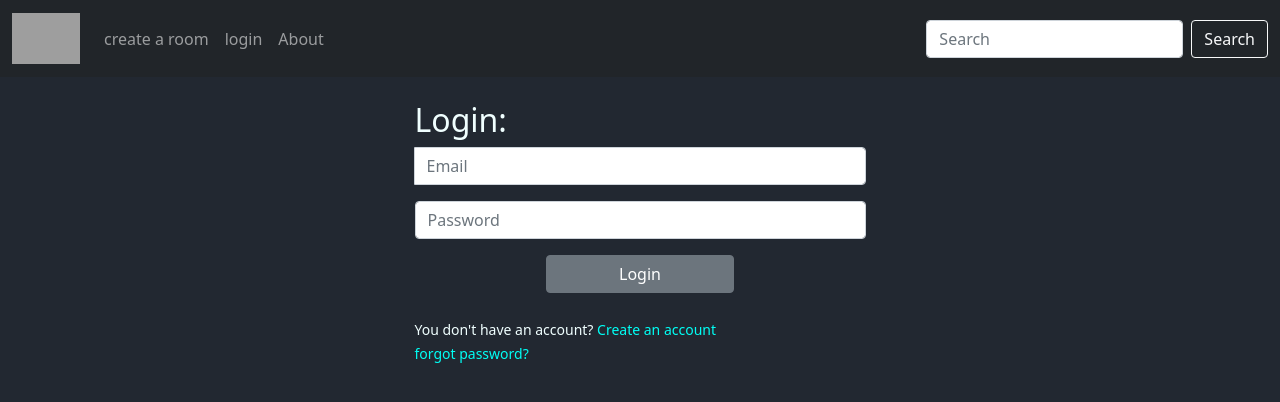
After one commit to houshmand-2005/django4, a Django app: page /login/ in a window 1280 px wide. The commit adds this page. Shown: the top 402 px of the page. Run offline with Django 4.2, Linux system fonts and the light colour scheme; some libraries are stand-ins or nearby versions; grey boxes are pictures that could not be loaded.

Commit message:
add template by bootstrap and login page and command and somthing like this :)

```diff
--- a/houshmand/base/templates/base/delete_room.html
+++ b/houshmand/base/templates/base/delete_room.html
@@ -1,6 +1,6 @@
 {% extends 'main.html' %}
 {% block content %}
-<form method="post" action="">{% csrf_token %}
+<form method="post" action="" style="color:azure">{% csrf_token %}
     <p>Are you sure you want to delete "{{obj}}"?</p>
     <a href="{{request.META.HTTP_REFERER}}">Go back</a>
     <input type="submit" value="cofirm">
--- /dev/null
+++ b/houshmand/base/templates/base/login_register.html
@@ -0,0 +1,33 @@
+{% extends 'main.html' %}
+{% block content %}
+<body">
+
+
+<div class="container">
+  <div class="row">
+    <div class="col">
+    </div>
+    <div class="col-5">
+      <h2 style="color:azure">Login:</h2>
+      <form method="POST" action="">
+      <div class="input-group mb-3">
+        {% csrf_token %}
+  <input type="text"  class="form-control" placeholder="Email" aria-label="Email" name="username"></div>
+  <div class="input-group mb-3">
+<input type="password" name="password" class="form-control" placeholder="Password" aria-label="Password"></div>
+<div class="vstack gap-2 col-md-5 mx-auto">
+  <button type="submit" value="Login" class="btn btn-secondary">Login</button>
+  </div>
+</form>
+  <br>
+  <div style="color:azure">
+  <small>You don't have an account? <span style="color:#00FFF5"><a href=""> Create an account</a></small><br></span>
+  <span style="color:#00FFF5"><a href=""><small>
+  forgot password?</small></a></div></span>
+
+    </div>
+    <div class="col">
+    </div>
+  </div>
+</body>
+{% endblock content %}
--- a/houshmand/base/templates/base/room.html
+++ b/houshmand/base/templates/base/room.html
@@ -1,4 +1,5 @@
 {% extends 'main.html' %}
 {% block content%}
-<center><h1>{{room.name}}</h1></center>
+<div style="color:azure">
+<center><h1>{{room.name}}</h1></center></div>
 {% endblock content %}
--- a/houshmand/base/templates/base/room_form.html
+++ b/houshmand/base/templates/base/room_form.html
@@ -1,6 +1,6 @@
 {% extends 'main.html' %}
 {% block content %}
-<div>
+<div style="color:azure">
     <form method="post" action="">
         {% csrf_token %}
         {{form.as_p}}
--- a/houshmand/base/urls.py
+++ b/houshmand/base/urls.py
@@ -2,6 +2,7 @@ from django.urls import path
 from . import views
 urlpatterns = [
     path('',views.home,name='home'),
+    path('login/',views.loginPage,name='login'),
     path('room/<str:pk>/',views.room,name='room'),
     path('create-room/',views.createroom,name='create-room'),
     path('update-room/<str:pk>/',views.updateRoom,name='update-room'),
--- a/houshmand/base/views.py
+++ b/houshmand/base/views.py
@@ -1,7 +1,13 @@
-import re
+from telnetlib import AUTHENTICATION
+from unicodedata import name
+from django.contrib import messages
 from django.shortcuts import render ,redirect
-from .models import Room
+from django.db.models import Q
+from .models import Room , topic
 from .forms import RoomForm
+from django.contrib.auth.models import User
+from django.contrib.auth import authenticate,login,logout
+
 
 # from django.http import HttpResponse
 # Create your views here.
@@ -10,11 +16,41 @@ from .forms import RoomForm
 #     {'id':2,'name':'lerning c++'},
 #     {'id':3,'name':'lerning java'},
 # ]
+def loginPage(request):
+    if request.method == 'POST':
+        username = request.POST.get('username')
+        password = request.POST.get('password')
+        try:
+            user = User.objects.get(username=username)
+        except:
+            messages.error(request, 'User does not exist!')
+
+        user = authenticate(request,username=username,password=password)
+        if user is not None:
+            login(request,user)
+            return redirect('home')
+        else:
+            messages.error(request, 'User OR Password does not exist!')
+
+    context = {}
+    return render(request, 'base/login_register.html',context)
+
 
 def home(request):
-    rooms = Room.objects.all()
+
+    q = request.GET.get('q')  if request.GET.get('q') != None else ''
+    rooms = Room.objects.filter(
+    Q(topics__name__icontains=q) |
+    Q(name__icontains=q) |
+    Q(deprecation__icontains=q)
+    # Q(host__user__icontains=q)
+    )
+
+    room_count = rooms.count()
     # return render(request, 'home.html',{'rooms':rooms})
-    context = {'rooms':rooms}
+    topics = topic.objects.all()
+    context = {'rooms':rooms,'topics':topics,'room_count':room_count}
+
     return render(request, 'base/home.html',context)
 
 def room(request,pk):
@@ -25,6 +61,9 @@ def room(request,pk):
     #         room = i
     context = {'room':room}
     return render(request,'base/room.html',context)
+# def login(request):
+#     return render(request, 'base/login_register.html')
+
 def createroom(request):
     form = RoomForm()
     if request.method == 'POST':
--- a/houshmand/houshmand/settings.py
+++ b/houshmand/houshmand/settings.py
@@ -124,3 +124,4 @@ STATIC_URL = 'static/'
 # https://docs.djangoproject.com/en/4.0/ref/settings/#default-auto-field
 
 DEFAULT_AUTO_FIELD = 'django.db.models.BigAutoField'
+STATICFILES_DIRS = BASE_DIR, 'static'
--- a/houshmand/templates/main.html
+++ b/houshmand/templates/main.html
@@ -1,12 +1,29 @@
 <!DOCTYPE html>
 <html lang="en">
 <head>
+    <link href="https://cdn.jsdelivr.net/npm/bootstrap@5.1.3/dist/css/bootstrap.min.css" rel="stylesheet" integrity="sha384-1BmE4kWBq78iYhFldvKuhfTAU6auU8tT94WrHftjDbrCEXSU1oBoqyl2QvZ6jIW3" crossorigin="anonymous">
+    <script src="https://cdn.jsdelivr.net/npm/bootstrap@5.1.3/dist/js/bootstrap.bundle.min.js"></script>
     <meta charset="UTF-8">
-    <meta name="viewport" content="width=device-width, initial-scale=1.0">
+    <meta name="viewport" content="width=device-width, initial-scale=1">
     <title>my trst project</title>
+    <style>
+        a, a:hover, a:focus, a:active {
+          text-decoration: none;
+          color: inherit;
+    }
+      </style>
 </head>
-<body>
+<body style="background-color:#222831;">
     {% include 'navbar.html' %}
+    {% if messages %}
+<ul class="messages">
+    {% for message in messages %}
+    <div class="alert alert-danger d-flex align-items-center" role="alert">
+      <div>{{ message }}</div>
+    </div>
+    {% endfor %}
+</ul>
+{% endif %}
     {% block content %}
     {% endblock %}
 </body>
```
Also changed, not shown: houshmand/base/templates/base/home.html (+48 -16 lines), houshmand/base/models.py (line endings or trailing spaces), houshmand/db.sqlite3.
